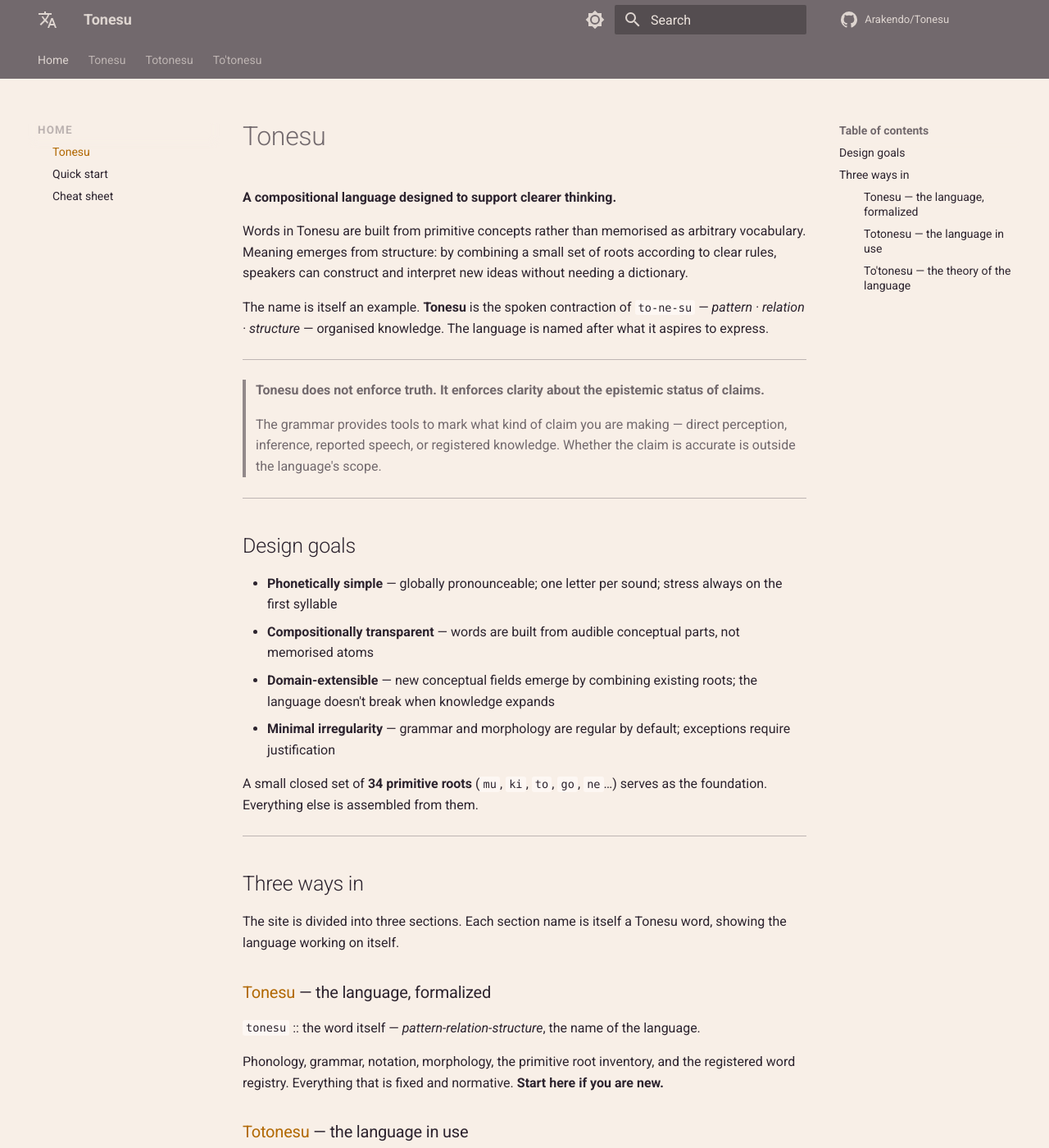
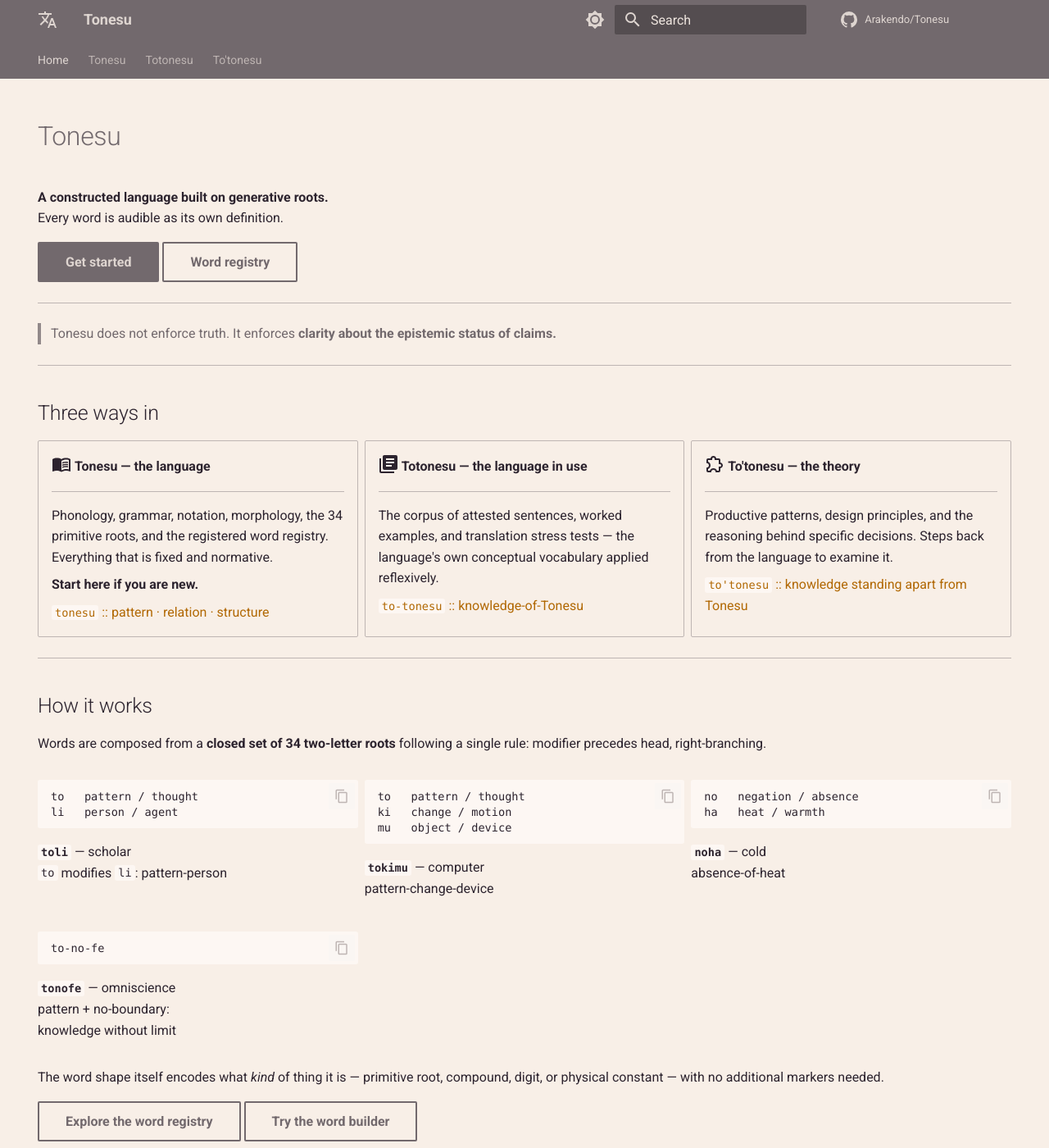
Before and after one commit to Arakendo/Tonesu, an MkDocs documentation site: the page built from www/docs/index.md, in a window 1280 px wide and 1400 px high. Shown: the whole window at 82% size. Built offline with MkDocs 1.6.1 and Material for MkDocs 9.7.7, drawn with Linux system fonts in a browser that asks for light colours; comment, search, counter and statistics services are not loaded; some of the changed text lies outside the part shown.

Commit message:
Registry: backfill first-use fields; landing page redesign

````diff
--- a/www/docs/index.md
+++ b/www/docs/index.md
@@ -1,52 +1,129 @@
+---
+title: Tonesu
+description: A constructed language built on generative roots — every word is audible as its own definition.
+hide:
+  - navigation
+  - toc
+---
+
+<div class="tn-hero" markdown>
+
 # Tonesu
 
-**A compositional language designed to support clearer thinking.**
+**A constructed language built on generative roots.**
+Every word is audible as its own definition.
 
-Words in Tonesu are built from primitive concepts rather than memorised as arbitrary vocabulary.
-Meaning emerges from structure: by combining a small set of roots according to clear rules, speakers can construct and interpret new ideas without needing a dictionary.
+[Get started](tonesu/index.md){ .md-button .md-button--primary }
+[Word registry](tonesu/registry/index.md){ .md-button }
 
-The name is itself an example. **Tonesu** is the spoken contraction of `to-ne-su` — *pattern · relation · structure* — organised knowledge. The language is named after what it aspires to express.
+</div>
 
 ---
 
-> **Tonesu does not enforce truth. It enforces clarity about the epistemic status of claims.**
->
-> The grammar provides tools to mark what kind of claim you are making — direct perception, inference, reported speech, or registered knowledge. Whether the claim is accurate is outside the language's scope.
+<div class="tn-tagline" markdown>
+
+> Tonesu does not enforce truth. It enforces **clarity about the epistemic status of claims.**
+
+</div>
 
 ---
 
-## Design goals
+## Three ways in { .tn-section-title }
 
-- **Phonetically simple** — globally pronounceable; one letter per sound; stress always on the first syllable
-- **Compositionally transparent** — words are built from audible conceptual parts, not memorised atoms
-- **Domain-extensible** — new conceptual fields emerge by combining existing roots; the language doesn't break when knowledge expands
-- **Minimal irregularity** — grammar and morphology are regular by default; exceptions require justification
+<div class="grid cards tn-cards" markdown>
 
-A small closed set of **34 primitive roots** (`mu`, `ki`, `to`, `go`, `ne`…) serves as the foundation. Everything else is assembled from them.
+-   :material-book-open-variant:{ .lg } **Tonesu — the language**
+
+    ---
+
+    Phonology, grammar, notation, morphology, the 34 primitive roots, and the registered word registry. Everything that is fixed and normative.
+
+    **Start here if you are new.**
+
+    [`tonesu` :: pattern · relation · structure](tonesu/index.md)
+
+-   :material-text-box-multiple:{ .lg } **Totonesu — the language in use**
+
+    ---
+
+    The corpus of attested sentences, worked examples, and translation stress tests — the language's own conceptual vocabulary applied reflexively.
+
+    [`to-tonesu` :: knowledge-of-Tonesu](totonesu/index.md)
+
+-   :material-puzzle-outline:{ .lg } **To'tonesu — the theory**
+
+    ---
+
+    Productive patterns, design principles, and the reasoning behind specific decisions. Steps back from the language to examine it.
+
+    [`to'tonesu` :: knowledge standing apart from Tonesu](to-tonesu/index.md)
+
+</div>
 
 ---
 
-## Three ways in
+## How it works { .tn-section-title }
 
-The site is divided into three sections. Each section name is itself a Tonesu word, showing the language working on itself.
+Words are composed from a **closed set of 34 two-letter roots** following a single rule: modifier precedes head, right-branching.
 
-### [Tonesu](tonesu/index.md) — the language, formalized
+<div class="grid tn-example-grid" markdown>
 
-`tonesu` :: the word itself — *pattern-relation-structure*, the name of the language.
+<div markdown>
 
-Phonology, grammar, notation, morphology, the primitive root inventory, and the registered word registry. Everything that is fixed and normative. **Start here if you are new.**
+```
+to   pattern / thought
+li   person / agent
+```
 
-### [Totonesu](totonesu/index.md) — the language in use
+**`toli`** — scholar
+`to` modifies `li`: pattern-person
 
-`to-tonesu` :: *knowledge-of-Tonesu* — the language's own conceptual vocabulary applied reflexively.
+</div>
 
-The `to-` prefix (pattern / conceptual knowledge) marks this as the *body of knowledge that Tonesu has produced*: the corpus of attested sentences, worked examples, and translation tests.
+<div markdown>
 
-### [To'tonesu](to-tonesu/index.md) — the theory of the language
+```
+to   pattern / thought
+ki   change / motion
+mu   object / device
+```
 
-`to'tonesu` :: *knowledge [standing apart] from Tonesu* — the juncture `'` signals a pre-bound subcompound, so `to` modifies the whole of `tonesu` from outside rather than compounding into it.
+**`tokimu`** — computer
+pattern-change-device
 
-The `'` juncture marks a structural break: this section steps back from the language to examine it — productive patterns, design principles, and the reasoning behind specific decisions.
+</div>
+
+<div markdown>
+
+```
+no   negation / absence
+ha   heat / warmth
+```
+
+**`noha`** — cold
+absence-of-heat
+
+</div>
+
+<div markdown>
+
+```
+to-no-fe
+```
+
+**`tonofe`** — omniscience
+pattern + no-boundary:
+knowledge without limit
+
+</div>
+
+</div>
+
+The word shape itself encodes what *kind* of thing it is — primitive root, compound, digit, or physical constant — with no additional markers needed.
+
+[Explore the word registry](tonesu/registry/index.md){ .md-button }
+[Try the word builder](tonesu/builder.md){ .md-button }
+
 
 ---
 
````
Also changed, not shown: registry/derived/w001-w050.md (+33 -0 lines), registry/derived/w051-w100.md (+29 -0 lines).
